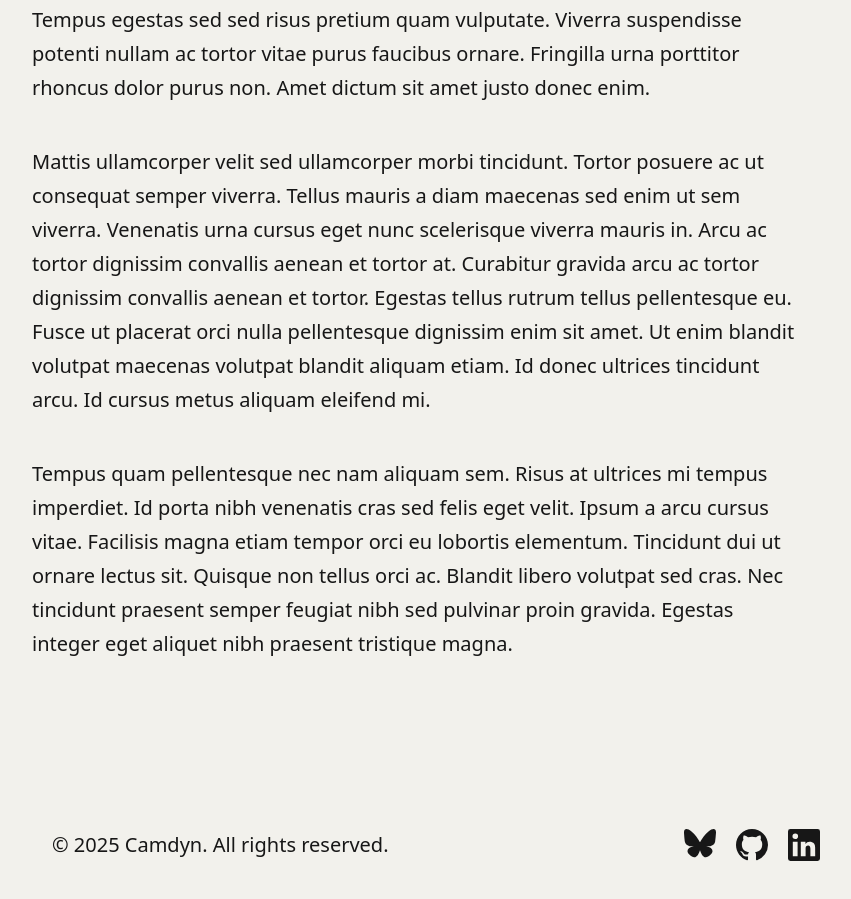
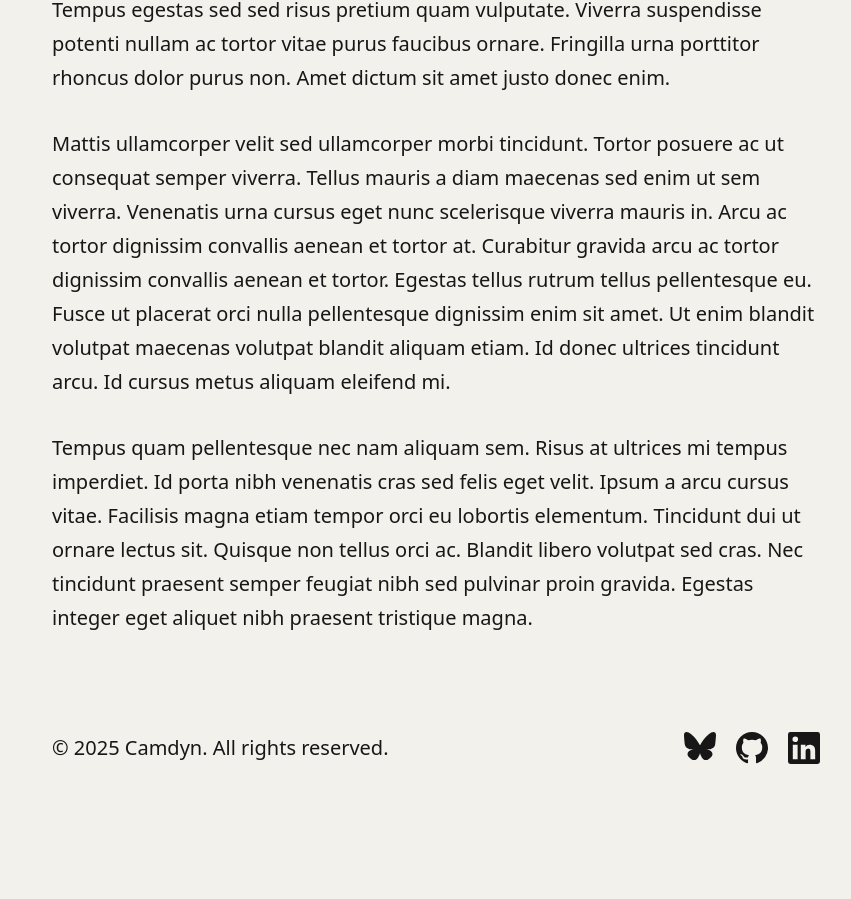
Before and after one commit to CamdynR/camdyn.dev, an Astro site: page /blog/first-post in a window 1280 px wide. Shown: the part 1791-2690 px from the top of the page, without its empty margins (204-1055 px from the left). After the commit the page ends 2604 px from the top, so only its background shows below. Built offline with nearby package versions, Linux system fonts and the light colour scheme; Astro itself is replaced by a stand-in of ours.

Commit message:
Fixing some styling bugs with new theme

```diff
--- a/src/components/Footer.astro
+++ b/src/components/Footer.astro
@@ -53,8 +53,8 @@ const today = new Date();
     color: rgb(var(--gray));
     display: flex;
     justify-content: space-between;
-    padding: 1ch var(--content-width-padding);
-    margin: 3rem 0;
+    margin: 3rem auto;
+    max-width: var(--content-width);
     text-align: center;
 
     p {
--- a/src/layouts/BlogPost.astro
+++ b/src/layouts/BlogPost.astro
@@ -15,10 +15,13 @@ const { title, description, pubDate, updatedDate, heroImage } = Astro.props;
   <head>
     <BaseHead title={title} description={description} />
     <style>
+      article {
+        display: grid;
+        row-gap: 3rem;
+      }
       main {
         margin: 0;
-        max-width: 100%;
-        width: calc(100% - 2em);
+        width: 100%;
       }
       .hero-image {
         width: 100%;
@@ -27,25 +30,25 @@ const { title, description, pubDate, updatedDate, heroImage } = Astro.props;
         display: block;
         margin: 0 auto;
         border-radius: 12px;
-        box-shadow: var(--box-shadow);
       }
       .prose {
         color: rgb(var(--gray-dark));
-        margin: auto;
+        display: grid;
         max-width: var(--content-width);
-        padding: 1em 0;
+        margin: 0 auto;
+        row-gap: 2rem;
       }
       .title {
-        margin-bottom: 1em;
-        padding: 1em 0;
+        display: grid;
+        line-height: 1;
+        row-gap: 0.5rem;
+        padding-bottom: 2rem;
         text-align: center;
-        line-height: 1;
       }
       .title h1 {
-        margin: 0 0 0.5em 0;
+        margin: 0;
       }
       .date {
-        margin-bottom: 0.5em;
         color: rgb(var(--gray));
       }
       .last-updated-on {
@@ -79,7 +82,6 @@ const { title, description, pubDate, updatedDate, heroImage } = Astro.props;
               }
             </div>
             <h1 class='font-serif'>{title}</h1>
-            <hr />
           </div>
           <slot />
         </div>
--- a/src/styles/global.css
+++ b/src/styles/global.css
@@ -181,11 +181,7 @@ a:hover {
 }
 
 p {
-  margin-bottom: 1em;
-}
-
-.prose p {
-  margin-bottom: 2em;
+  margin: 0;
 }
 
 textarea {
```
